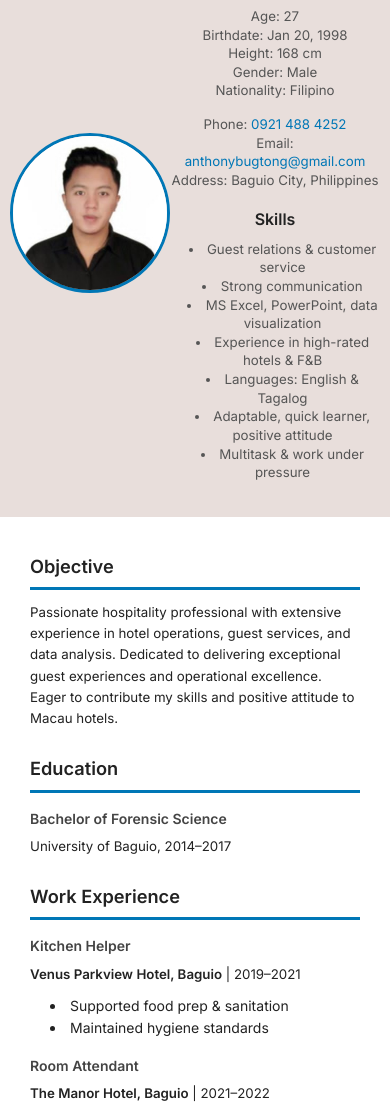
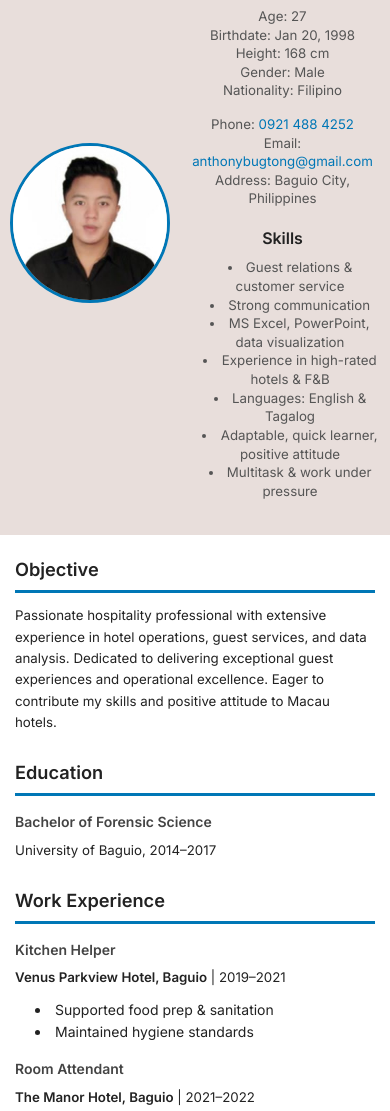
Before and after one commit to marbug036/my-resume, a plain HTML site: page index.html in a window 390 px wide. Shown: the part 120-1231 px from the top of the page. Drawn offline with Linux system fonts and the light colour scheme.

Commit message:
Update index.html

```diff
--- a/index.html
+++ b/index.html
@@ -133,6 +133,10 @@
     }
     .profile-img {
       margin-bottom: 0;
+      margin-right: 15px;
+    }
+    .main {
+      padding: 20px 15px;
     }
   }
 </style>
```
